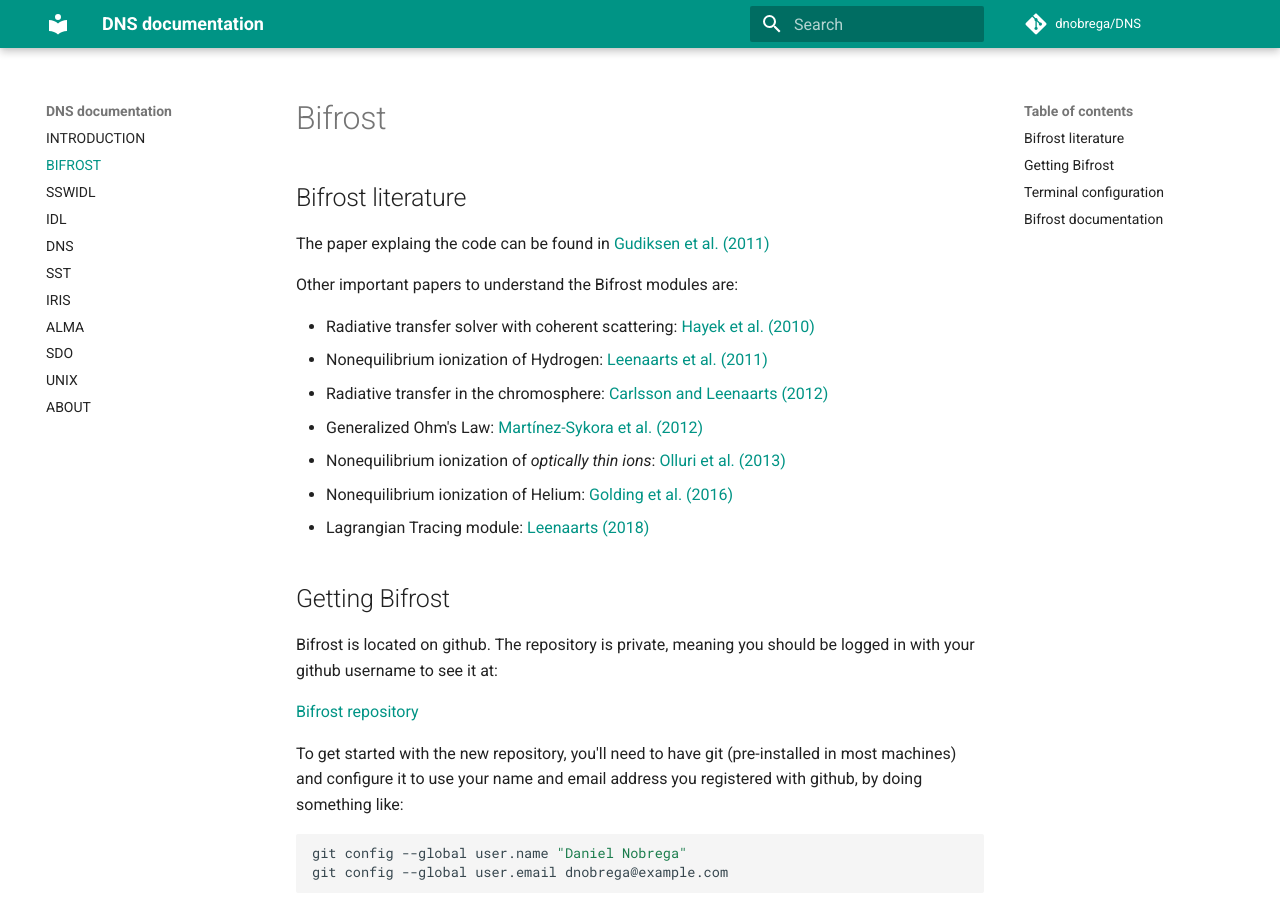
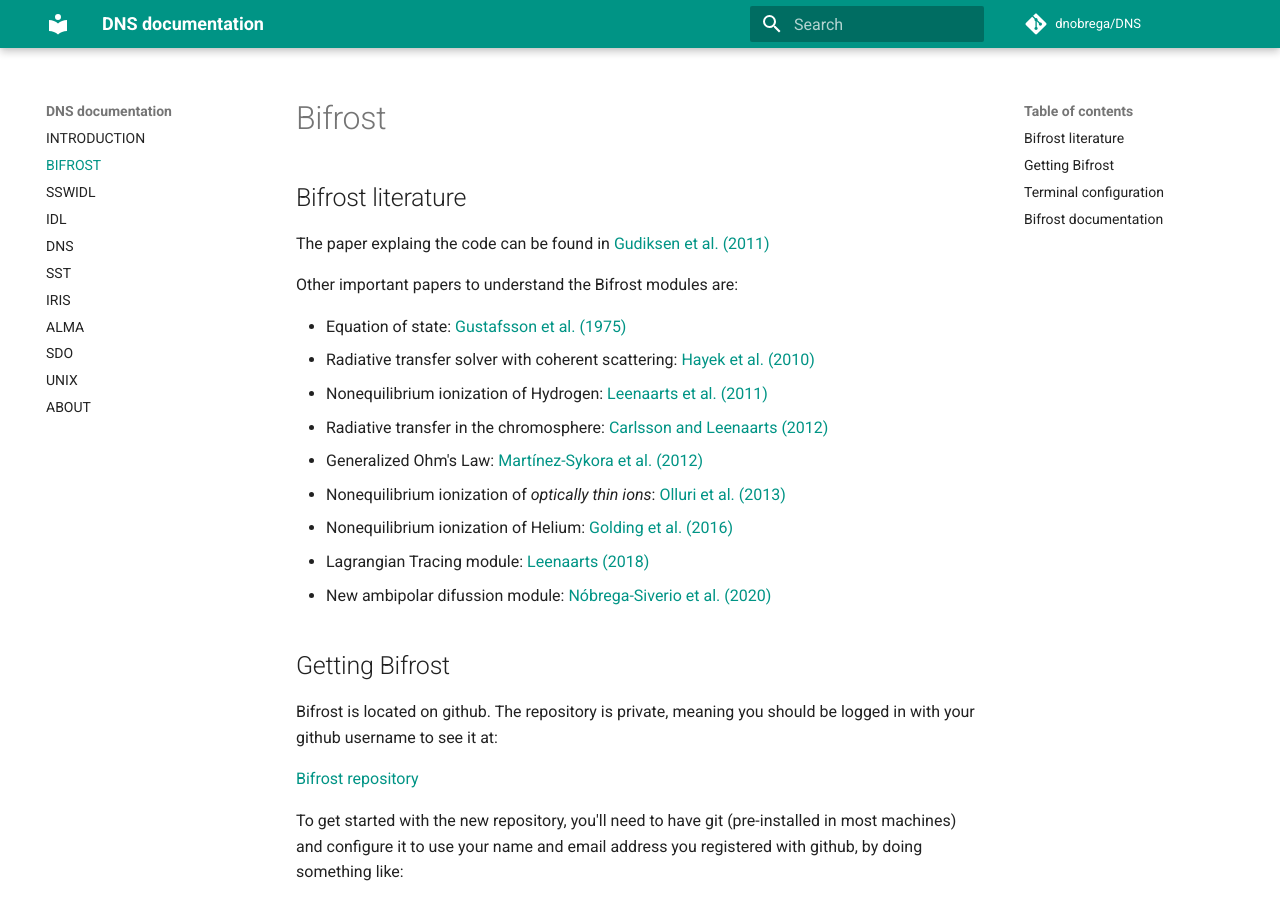
Before and after one commit to dnobrega/DNS, an MkDocs documentation site: the page built from docs/bifrost.md, in a window 1280 px wide and 900 px high. Built offline with MkDocs 1.6.1 and Material for MkDocs 9.7.7, drawn with Linux system fonts in a browser that asks for light colours; comment, search, counter and statistics services are not loaded.

Commit message:
Update bifrost.md

```diff
--- a/docs/bifrost.md
+++ b/docs/bifrost.md
@@ -7,6 +7,7 @@ The paper explaing the code can be found in [Gudiksen et al. (2011)](http://adsa
 
 Other important papers to understand the Bifrost modules are:
 
+- Equation of state: [Gustafsson et al. (1975)](http://adsabs.harvard.edu/abs/1975A%26A....42..407G)
 - Radiative transfer solver with coherent scattering: [Hayek et al. (2010)](http://adsabs.harvard.edu/abs/2010A%26A...517A..49H)
 - Nonequilibrium ionization of Hydrogen: [Leenaarts et al. (2011)](http://adsabs.harvard.edu/abs/2011A%26A...530A.124L)
 - Radiative transfer in the chromosphere: [Carlsson and Leenaarts (2012)](http://adsabs.harvard.edu/abs/2012A%26A...539A..39C)
@@ -14,6 +15,7 @@ Other important papers to understand the Bifrost modules are:
 - Nonequilibrium ionization of _optically thin ions_: [Olluri et al. (2013)](http://adsabs.harvard.edu/abs/2013AJ....145...72O)
 - Nonequilibrium ionization of Helium: [Golding et al. (2016)](http://adsabs.harvard.edu/abs/2016ApJ...817..125G)
 - Lagrangian Tracing module: [Leenaarts (2018)](http://adsabs.harvard.edu/abs/2018A%26A...616A.136L)
+- New ambipolar difussion module: [Nóbrega-Siverio et al. (2020)](https://ui.adsabs.harvard.edu/abs/2020A%26A...638A..79N/abstract)
 
 
 
```
